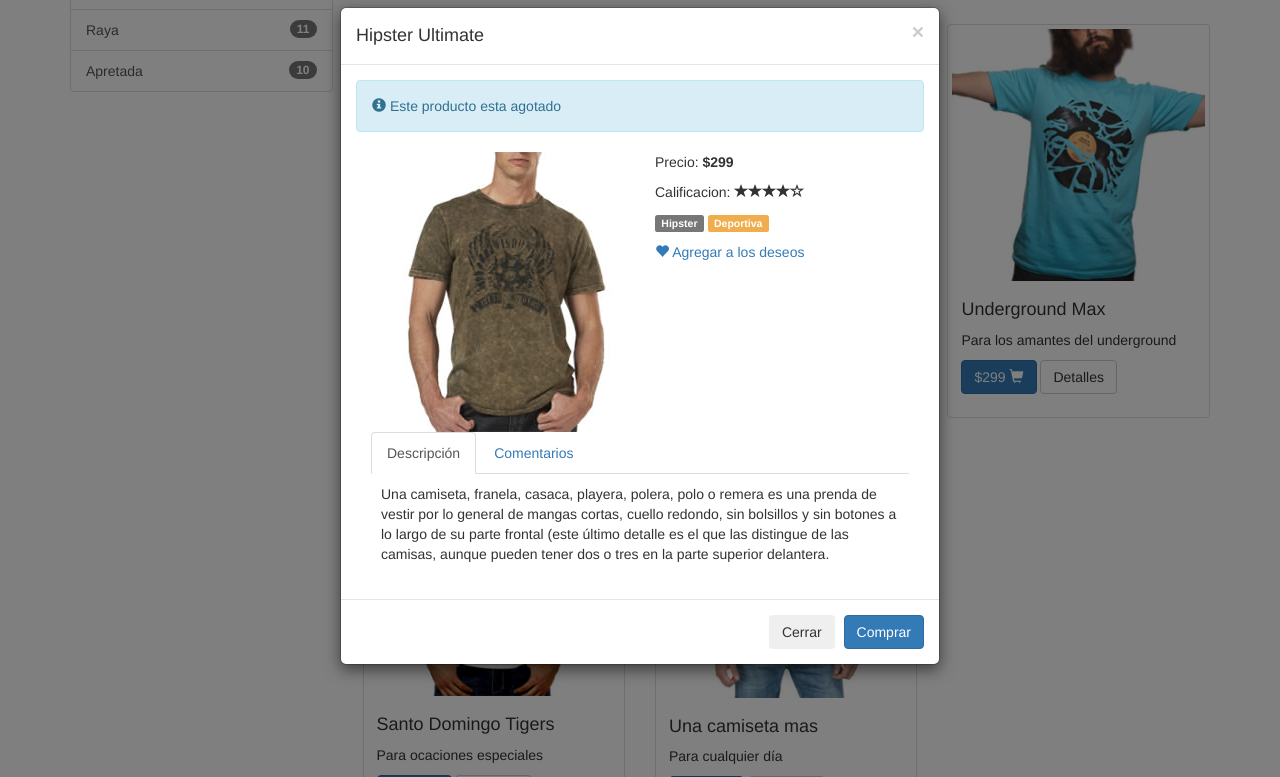
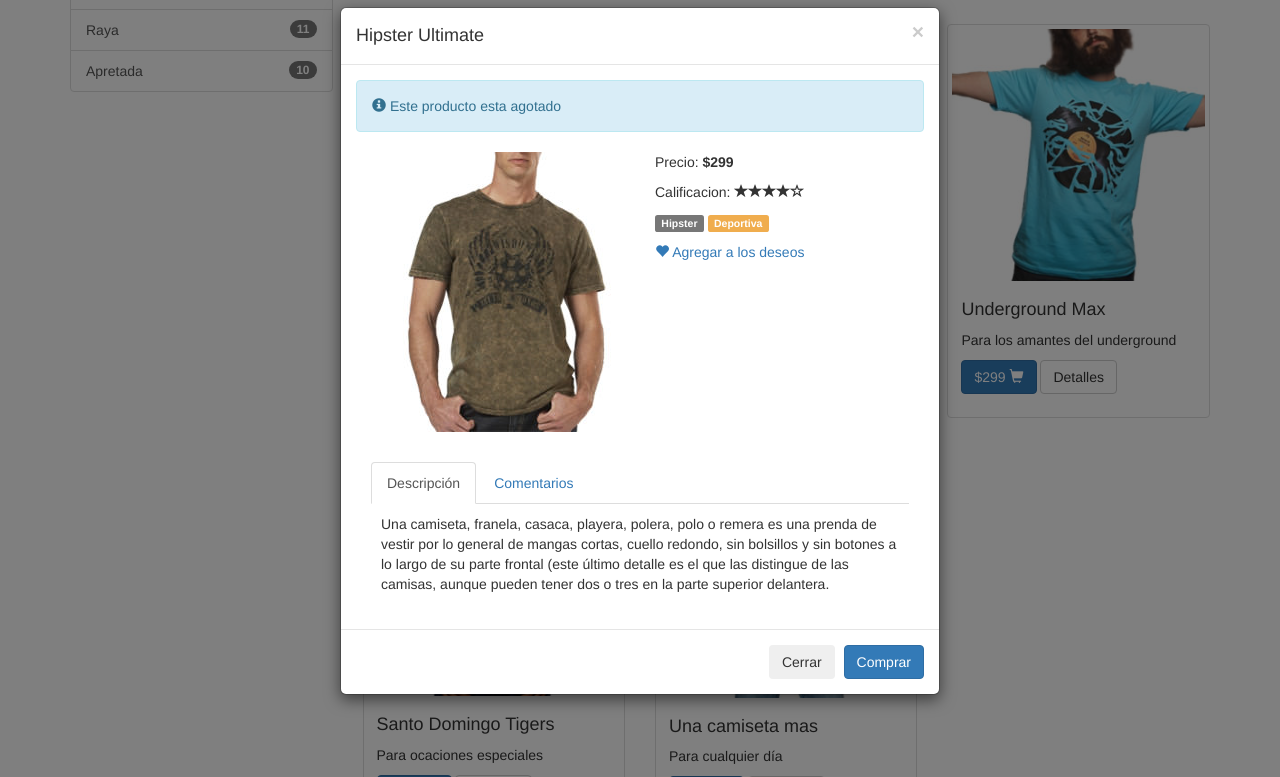
Before and after one commit to alejovelez10/bootstrap1, a plain HTML site: page index.html in a window 1280 px wide. Both pictures are taken after a click on the button "detalles". Shown: the part 444-1221 px from the top of the page. Drawn offline with nearby package versions, Linux system fonts and the light colour scheme.

Commit message:
organizar padding modal

```diff
--- a/css/style.css
+++ b/css/style.css
@@ -20,3 +20,7 @@
    {
        margin-top: 10px;
    }
+   .tab1
+   {
+      padding-top: 30px;
+   }
--- a/index.html
+++ b/index.html
@@ -137,7 +137,7 @@
                                           <p><a href ="#"><span class="glyphicon glyphicon-heart"></span> Agregar a los deseos</a></p>
                                        </div>
                                     </div>
-                                    <div class="row">
+                                    <div class="row tab1">
                                        <div class="col-md-12">
                                           <div>
                                              <!-- Nav tabs -->
```
